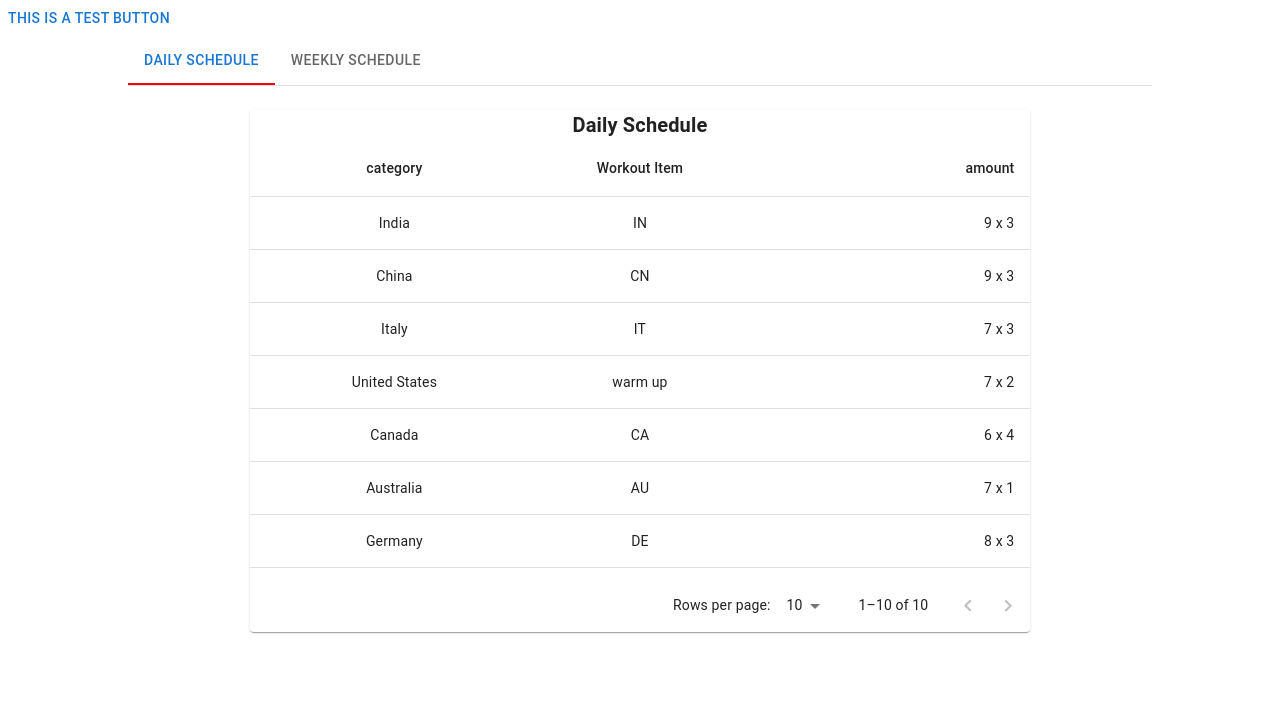
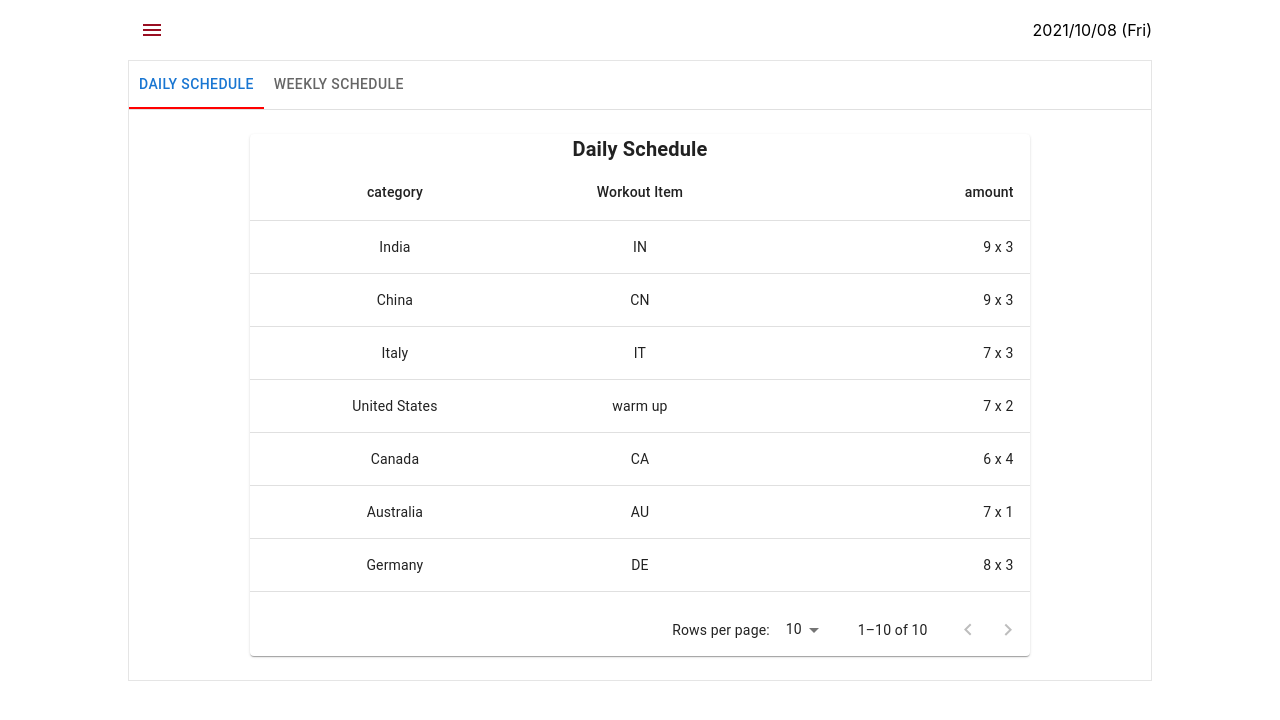
Before and after one commit to Sho-ki/fitness-beef, a Next.js app: page /user in a window 1280 px wide. Shown: the top 720 px of the page. Built offline with nearby package versions, Linux system fonts and the light colour scheme.

Commit message:
Header Component

```diff
--- a/package.json
+++ b/package.json
@@ -23,6 +23,7 @@
   },
   "devDependencies": {
     "@tailwindcss/postcss7-compat": "^2.2.16",
+    "@types/luxon": "^2.0.5",
     "@types/react": "17.0.26",
     "autoprefixer": "^9.8.8",
     "eslint": "7.32.0",
--- /dev/null
+++ b/src/components/Header/baseStyle.ts
@@ -0,0 +1,16 @@
+import css from 'styled-jsx/css'
+
+const baseStyles = css`
+  .header-container {
+    width: 100%;
+  }
+  .header {
+    width: 80%;
+    height: 60px;
+    margin: 0 auto;
+    display: flex;
+    align-items: center;
+    justify-content: space-between;
+  }
+`
+export default baseStyles
--- /dev/null
+++ b/src/components/Header/index.tsx
@@ -0,0 +1,40 @@
+import * as React from 'react';
+import IconButton from '@material-ui/core/IconButton';
+import { DateTime } from 'luxon';
+
+import css from './baseStyle';
+import SideMenu from '../../components/SideMenu/User';
+import { Hamburger, OpenHamburger } from '../Icon';
+
+const Header = () => {
+  const [date, setDate] = React.useState<string>('');
+  const [sideMenuStatus, setsideMenuStatus] = React.useState<boolean>(false);
+  const toggleSideMenu = React.useCallback(() => {
+    setsideMenuStatus(!sideMenuStatus);
+  }, [sideMenuStatus]);
+  React.useEffect(() => {
+    const today: DateTime = DateTime.now();
+    const stringDate: string = DateTime.fromISO(today.toString())
+      .setLocale('jp')
+      .toFormat('yyyy/MM/dd (EEE)');
+    setDate(stringDate);
+  }, []);
+  return (
+    <div className='header-container'>
+      <div className='header'>
+        <IconButton type='button' onClick={() => toggleSideMenu()}>
+          {!sideMenuStatus ? (
+            <Hamburger style={{ color: '#990F22' }} />
+          ) : (
+            <OpenHamburger style={{ color: '#990F22' }} />
+          )}
+        </IconButton>
+        {date}
+      </div>
+      <SideMenu isOpen={sideMenuStatus} onClose={() => toggleSideMenu()} />
+      <style jsx>{css}</style>
+    </div>
+  );
+};
+
+export default Header;
--- a/src/components/Icon/index.tsx
+++ b/src/components/Icon/index.tsx
@@ -3,3 +3,5 @@ export { default as AccessibilityNewIcon } from '@mui/icons-material/Accessibili
 export { default as HomeIcon } from '@mui/icons-material/Home';
 export { default as PeopleIcon } from '@mui/icons-material/People';
 export { default as SettingsIcon } from '@mui/icons-material/Settings';
+export { default as Hamburger } from '@mui/icons-material/Menu';
+export { default as OpenHamburger } from '@mui/icons-material/MenuOpen';
--- a/src/components/SideMenu/User.tsx
+++ b/src/components/SideMenu/User.tsx
@@ -1,5 +1,4 @@
 import * as React from 'react';
-import Button from '@mui/material/Button';
 import Divider from '@mui/material/Divider';
 import Drawer from '@mui/material/Drawer';
 
@@ -18,19 +17,19 @@ enum Position {
   RIGHT = 'right',
 }
 
-const DrawerUser = () => {
-  const [state, setState] = React.useState(false);
-  const toggleMenu = React.useCallback(() => {
-    setState(!state);
-  }, [state]);
+type Props = {
+  isOpen: boolean;
+  onClose: () => void;
+};
+
+const DrawerUser = ({ isOpen, onClose }: Props) => {
   return (
     <>
       <React.Fragment key={Position.LEFT}>
-        <Button onClick={toggleMenu}>This is a test button</Button>
         <Drawer
           anchor={Position.LEFT}
-          open={state}
-          onClose={toggleMenu}
+          open={isOpen}
+          onClose={onClose}
           sx={{ width: 200 }}
         >
           <DrawerMenu
--- a/src/components/Tabs/user.tsx
+++ b/src/components/Tabs/user.tsx
@@ -17,18 +17,29 @@ const UserTabs = ({ children }: Props) => {
   };
 
   return (
-    <Box sx={{ width: '80%', typography: 'body1', margin: '0 auto' }}>
+    <Box
+      sx={{
+        width: '80%',
+        typography: 'body1',
+        margin: '0 auto',
+        border: '1px solid rgba(0, 0, 0, 0.1)',
+      }}
+    >
       <TabContext value={value}>
         <Box sx={{ borderBottom: 1, borderColor: 'divider' }}>
           <TabList
             onChange={handleChange}
-            aria-label='lab API tabs example'
+            aria-label='schedule-tabs'
             TabIndicatorProps={{
               style: { backgroundColor: 'red' },
             }}
           >
-            <Tab label='Daily Schedule' value='0' />
-            <Tab label='Weekly Schedule' value='1' />
+            <Tab label='Daily Schedule' value='0' style={{ padding: '10px' }} />
+            <Tab
+              label='Weekly Schedule'
+              value='1'
+              style={{ padding: '10px' }}
+            />
           </TabList>
         </Box>
         {children.map((child, idx) => (
--- a/src/pages/user/index.tsx
+++ b/src/pages/user/index.tsx
@@ -1,14 +1,14 @@
 import React from 'react';
 
-import SideMenu from '../../components/SideMenu/User';
 import Table from '../../components/Table';
 import WeeklySchedule from '../../components/WorkoutWeek';
 import Tabs from '../../components/Tabs/user';
+import Header from '../../components/Header';
 
 const index = () => {
   return (
     <>
-      <SideMenu />
+      <Header />
       <Tabs>
         <Table />
         <WeeklySchedule />
```
Also changed, not shown: 1 other file (tests, documents, lock files or other folders).
